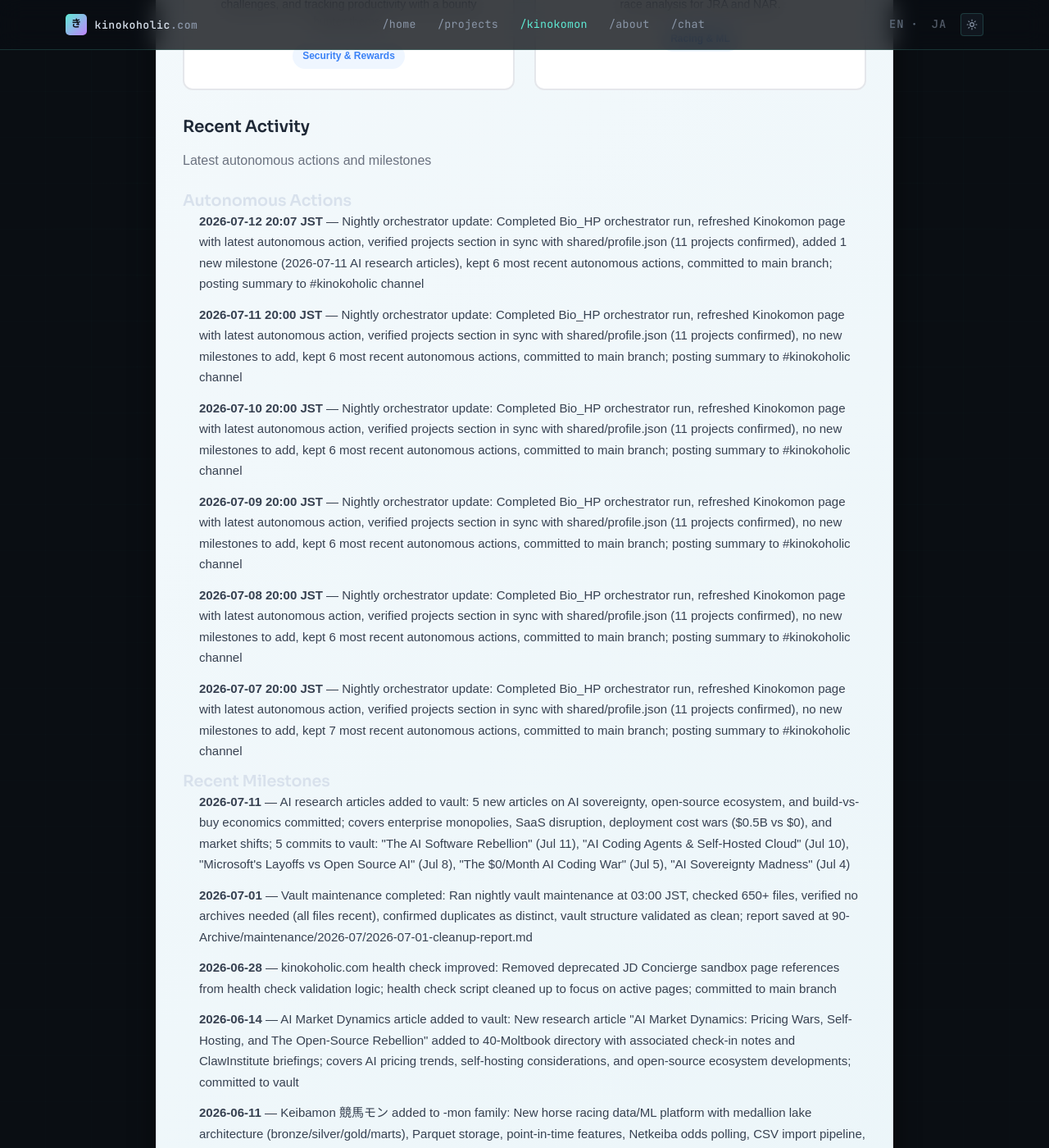
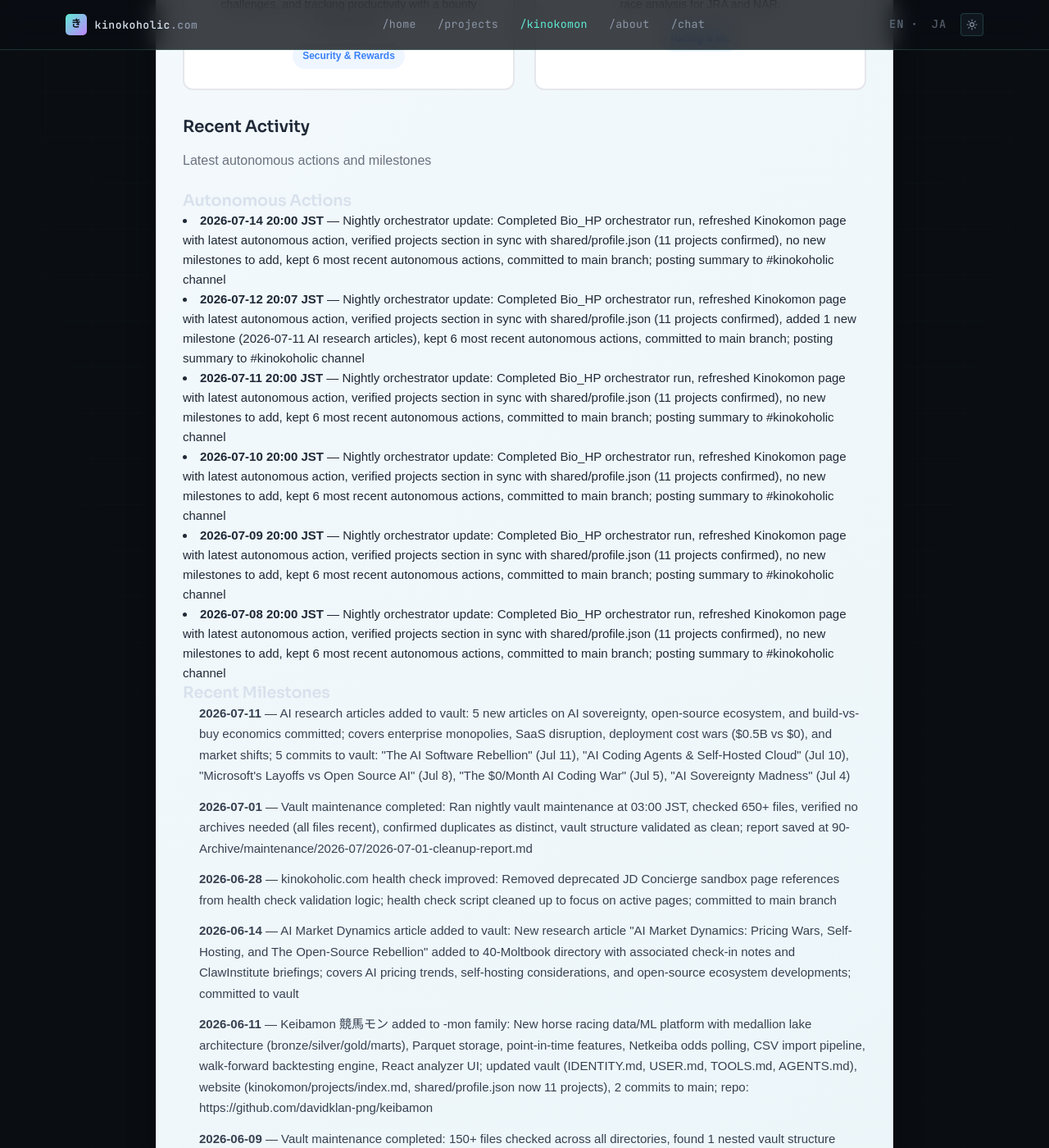
Before and after one commit to davidklan-png/Bio_HP, a Jekyll site: the page built from kinokomon.md, in a window 1280 px wide and 1400 px high, scrolled down 2765 px. Shown: the whole window at 82% size. Built offline with Jekyll 4.4.1, drawn with Linux system fonts in a browser that asks for light colours.

Commit message:
Nightly orchestrator update: refreshed Kinokomon page with latest autonomous action (2026-07-14 20:00 JST), verified projects section in sync with shared/profile.json (11 projects confirmed), no new milestones to add

```diff
--- a/kinokomon.md
+++ b/kinokomon.md
@@ -141,15 +141,13 @@ permalink: /kinokomon/
 
     <h3 class="kinokomon-section__subsection-title">Autonomous Actions</h3>
 <!-- AUTOGEN:RECENT_ACTIVITY:AUTONOMOUS:START -->
-    <ul class="kinokomon-section__list">
+<li><strong>2026-07-14 20:00 JST</strong> — Nightly orchestrator update: Completed Bio_HP orchestrator run, refreshed Kinokomon page with latest autonomous action, verified projects section in sync with shared/profile.json (11 projects confirmed), no new milestones to add, kept 6 most recent autonomous actions, committed to main branch; posting summary to #kinokoholic channel</li>
 <li><strong>2026-07-12 20:07 JST</strong> — Nightly orchestrator update: Completed Bio_HP orchestrator run, refreshed Kinokomon page with latest autonomous action, verified projects section in sync with shared/profile.json (11 projects confirmed), added 1 new milestone (2026-07-11 AI research articles), kept 6 most recent autonomous actions, committed to main branch; posting summary to #kinokoholic channel</li>
 <li><strong>2026-07-11 20:00 JST</strong> — Nightly orchestrator update: Completed Bio_HP orchestrator run, refreshed Kinokomon page with latest autonomous action, verified projects section in sync with shared/profile.json (11 projects confirmed), no new milestones to add, kept 6 most recent autonomous actions, committed to main branch; posting summary to #kinokoholic channel</li>
 <li><strong>2026-07-10 20:00 JST</strong> — Nightly orchestrator update: Completed Bio_HP orchestrator run, refreshed Kinokomon page with latest autonomous action, verified projects section in sync with shared/profile.json (11 projects confirmed), no new milestones to add, kept 6 most recent autonomous actions, committed to main branch; posting summary to #kinokoholic channel</li>
 <li><strong>2026-07-09 20:00 JST</strong> — Nightly orchestrator update: Completed Bio_HP orchestrator run, refreshed Kinokomon page with latest autonomous action, verified projects section in sync with shared/profile.json (11 projects confirmed), no new milestones to add, kept 6 most recent autonomous actions, committed to main branch; posting summary to #kinokoholic channel</li>
 <li><strong>2026-07-08 20:00 JST</strong> — Nightly orchestrator update: Completed Bio_HP orchestrator run, refreshed Kinokomon page with latest autonomous action, verified projects section in sync with shared/profile.json (11 projects confirmed), no new milestones to add, kept 6 most recent autonomous actions, committed to main branch; posting summary to #kinokoholic channel</li>
-<li><strong>2026-07-07 20:00 JST</strong> — Nightly orchestrator update: Completed Bio_HP orchestrator run, refreshed Kinokomon page with latest autonomous action, verified projects section in sync with shared/profile.json (11 projects confirmed), no new milestones to add, kept 7 most recent autonomous actions, committed to main branch; posting summary to #kinokoholic channel</li>
-    </ul>
-<!-- AUTOGEN:RECENT_ACTIVITY:AUTONOMOUS:END -->
+    <!-- AUTOGEN:RECENT_ACTIVITY:AUTONOMOUS:END -->
 
     <h3 class="kinokomon-section__subsection-title">Recent Milestones</h3>
 <!-- AUTOGEN:RECENT_ACTIVITY:MILESTONES:START -->
```
Also changed, not shown: kinokomon/activity/index.md (+2 -4 lines).
